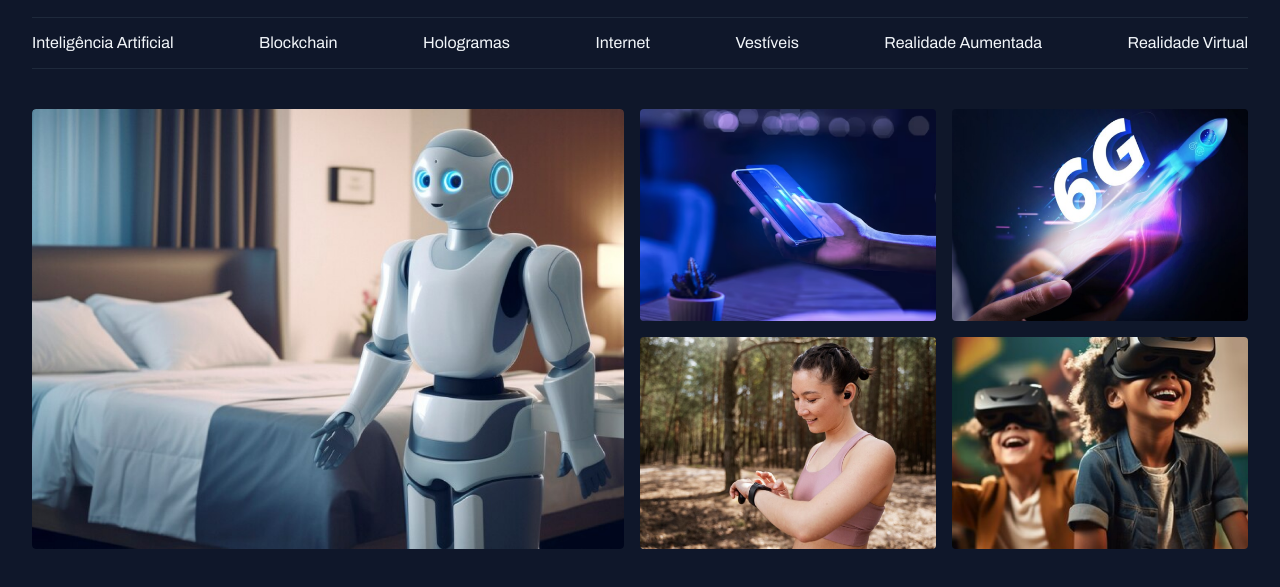
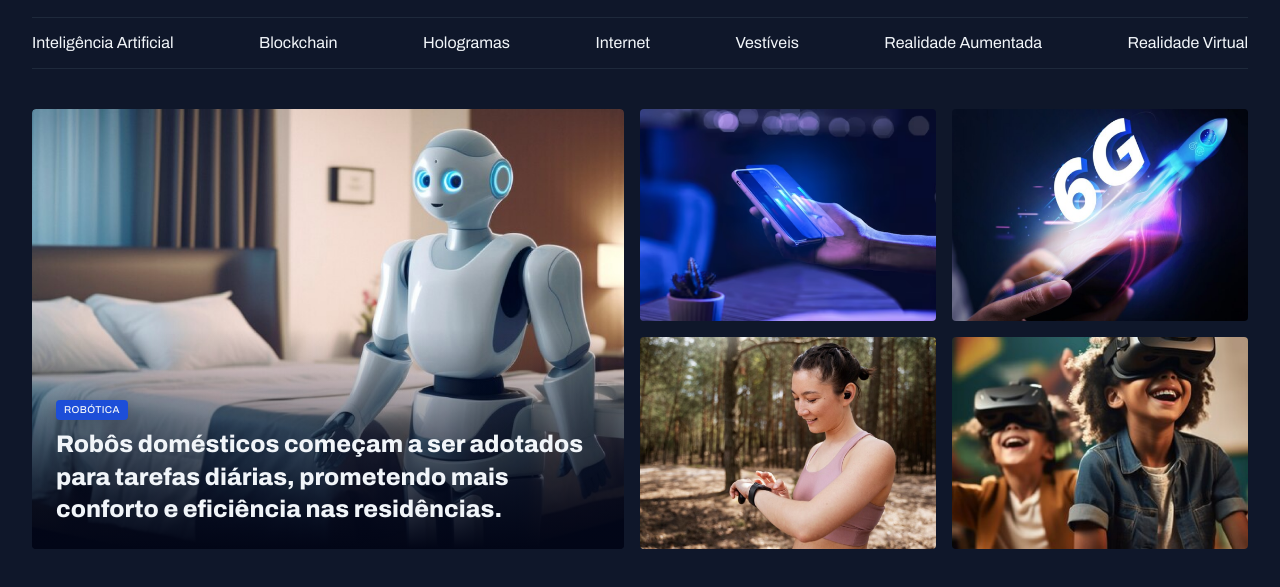
Before and after one commit to matiusbv/Portal-de-noticias-parte2, a plain HTML site: page index.html in a window 1280 px wide. Shown: the part 55-642 px from the top of the page. Drawn offline with Linux system fonts and the light colour scheme.

Commit message:
8.0 Ajustando o conteúdo do card

```diff
--- a/index.html
+++ b/index.html
@@ -40,9 +40,16 @@
   </header>
   <main class="grid container">
     <section id="featured" class="grid grid-flow-col gap-16">
-      <div class="card">
+      <figure class="card">
         <img src="assets/images/Image 01.png" alt="teste1">
-      </div>
+        <figcaption>
+          <span class="content-tag">robótica</span>
+          <h2 class="text-2xl">
+              Robôs domésticos começam a ser adotados para tarefas diárias, prometendo mais conforto e
+              eficiência nas residências.
+          </h2>
+      </figcaption>
+      </figure>
       <div>
         <div class="grid grid-cols-2 gap-16">
           <div>
--- a/styles/global.css
+++ b/styles/global.css
@@ -55,3 +55,15 @@ img {
 main {
   margin-top: 40px;
 }
+
+.content-tag {
+  display: inline-block;
+  background-color: var(--brand-color-dark);
+  padding: 4px 8px;
+  border-radius: 4px;
+  font: 500 10px/1.2 var(--font-family);
+  text-transform: uppercase;
+  letter-spacing: 0.04em;
+  color: var(--text-color-primary);
+  box-shadow: 0px 4px 16px rgba(2, 6, 23, 0.251);
+}
--- a/styles/sections.css
+++ b/styles/sections.css
@@ -13,14 +13,22 @@
     &::before {
       content: "";
       position: absolute;
-
       inset: 0;
       top: 50%;
-      background: linear-gradient(
-        180deg,
-        transparent 0%
-        #020617 100%
-      )
+      background: linear-gradient(180deg,
+              transparent 0%,
+              #020617 100%);
+  }
+
+  figcaption {
+      position: absolute;
+      bottom: 0;
+
+      padding: 24px;
+
+      h2 {
+          margin-top: 8px;
+      }
     }
   }
 
--- a/styles/utility.css
+++ b/styles/utility.css
@@ -14,3 +14,19 @@
 .gap-16 {
   gap: 16px
 }
+
+.text-2xl {
+  font: var(--h1);
+}
+
+.text-xl {
+  font: var(--h2);
+}
+
+.text-lg {
+  font: var(--h3);
+}
+
+.text-sm {
+  font: var(--text-sm);
+}
```
